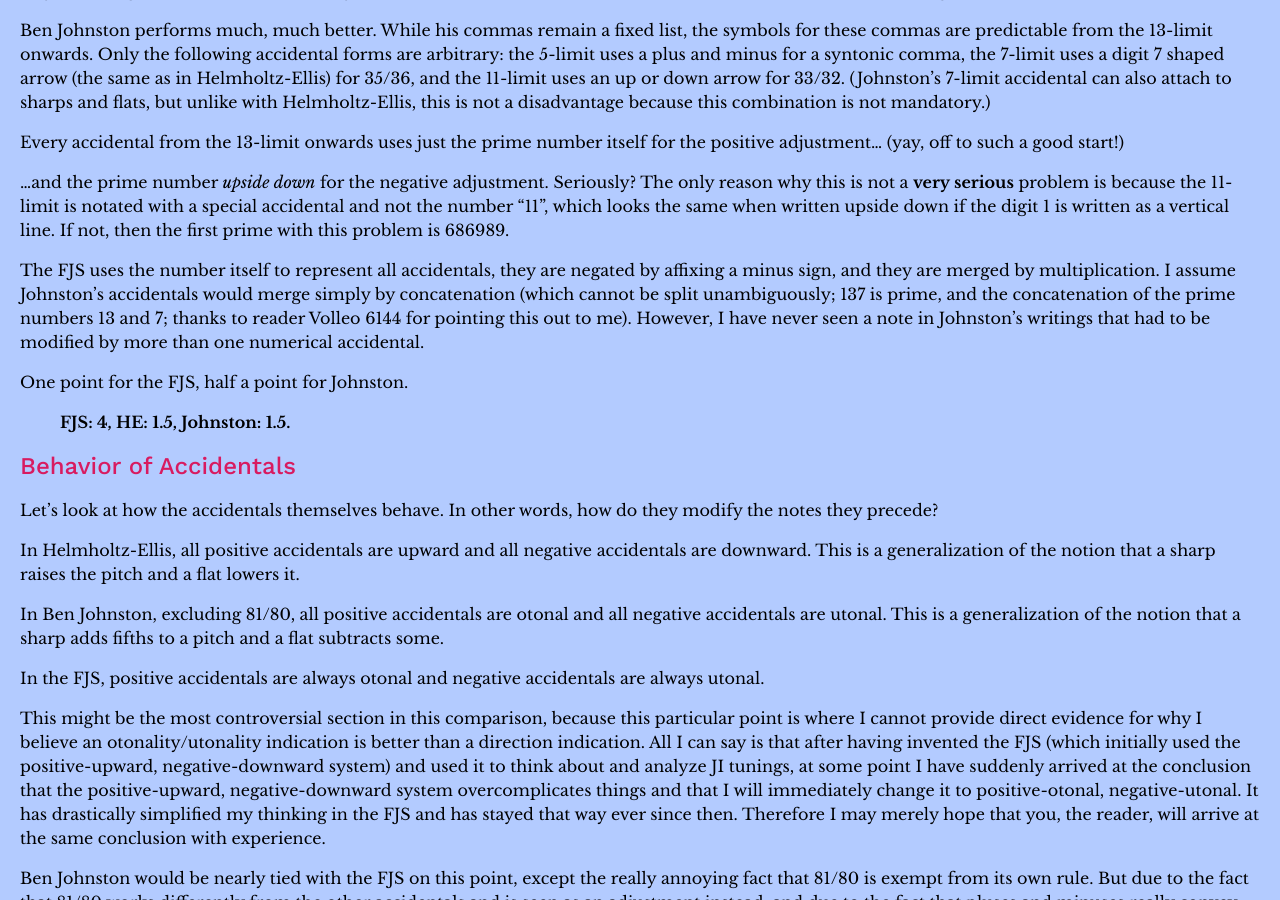
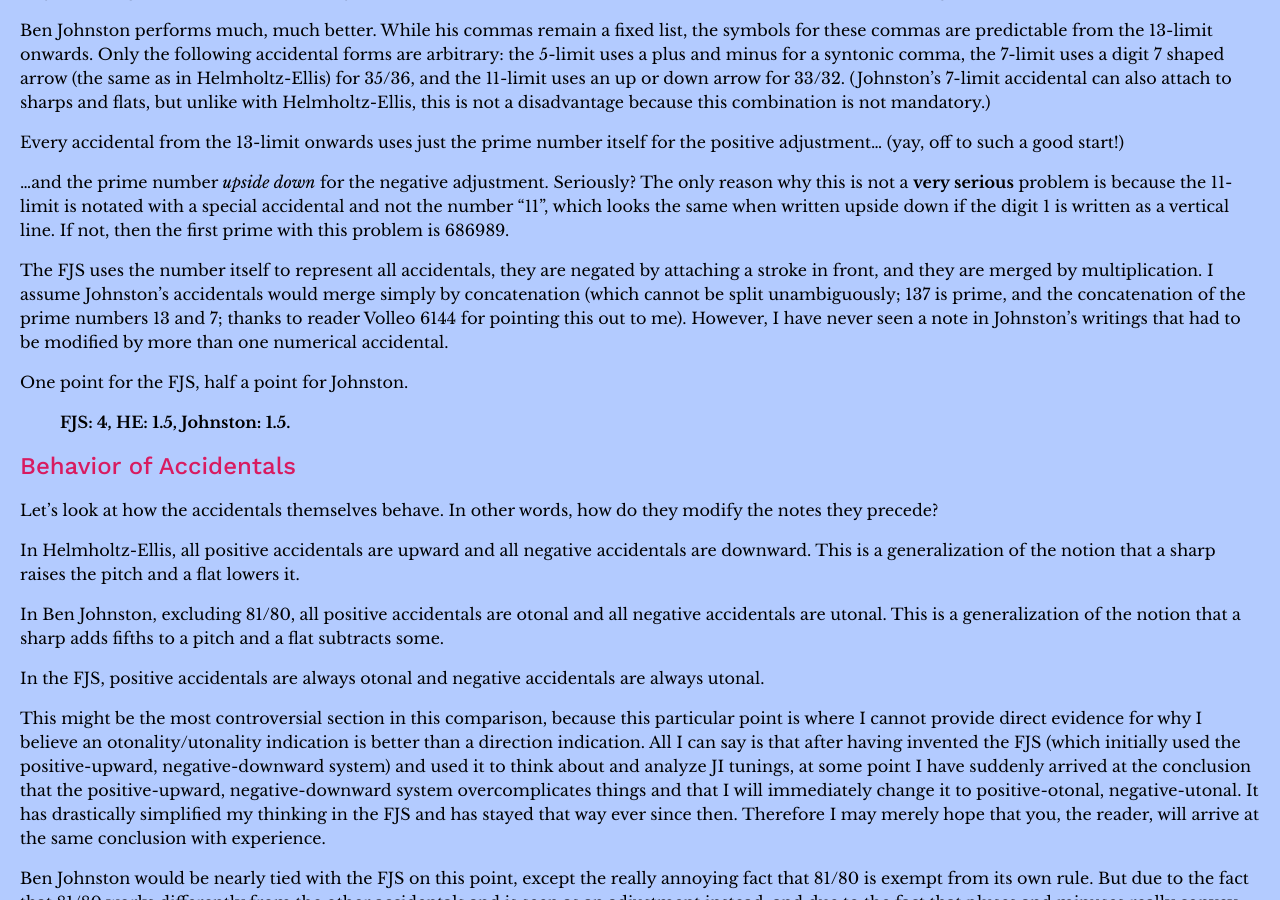
Before and after one commit to misotanni/misotanni.github.io, a Jekyll site: the page built from fjs/en/compare.md, in a window 1280 px wide and 900 px high, scrolled down 4041 px. Built offline with Jekyll 4.4.1, drawn with Linux system fonts in a browser that asks for light colours; our own code applies the rules of GitHub Pages for plain Markdown files; formulas are drawn with MathJax 3.

Commit message:
I had a stroke

```diff
--- a/fjs/en/compare.md
+++ b/fjs/en/compare.md
@@ -135,7 +135,7 @@ Every accidental from the 13-limit onwards uses just the prime number itself for
 
 …and the prime number *upside down* for the negative adjustment. Seriously? The only reason why this is not a **very serious** problem is because the 11-limit is notated with a special accidental and not the number “11”, which looks the same when written upside down if the digit 1 is written as a vertical line. If not, then the first prime with this problem is 686989.
 
-The FJS uses the number itself to represent all accidentals, they are negated by affixing a minus sign, and they are merged by multiplication. I assume Johnston's accidentals would merge simply by concatenation (which cannot be split unambiguously; 137 is prime, and the concatenation of the prime numbers 13 and 7; thanks to reader Volleo 6144 for pointing this out to me). However, I have never seen a note in Johnston's writings that had to be modified by more than one numerical accidental.
+The FJS uses the number itself to represent all accidentals, they are negated by attaching a stroke in front, and they are merged by multiplication. I assume Johnston's accidentals would merge simply by concatenation (which cannot be split unambiguously; 137 is prime, and the concatenation of the prime numbers 13 and 7; thanks to reader Volleo 6144 for pointing this out to me). However, I have never seen a note in Johnston's writings that had to be modified by more than one numerical accidental.
 
 One point for the FJS, half a point for Johnston.
 
```
Also changed, not shown: fjs/de/compare.md (+1 -1 lines), fjs/fr/compare.md (+1 -1 lines), fjs/pl/compare.md (+1 -1 lines).
